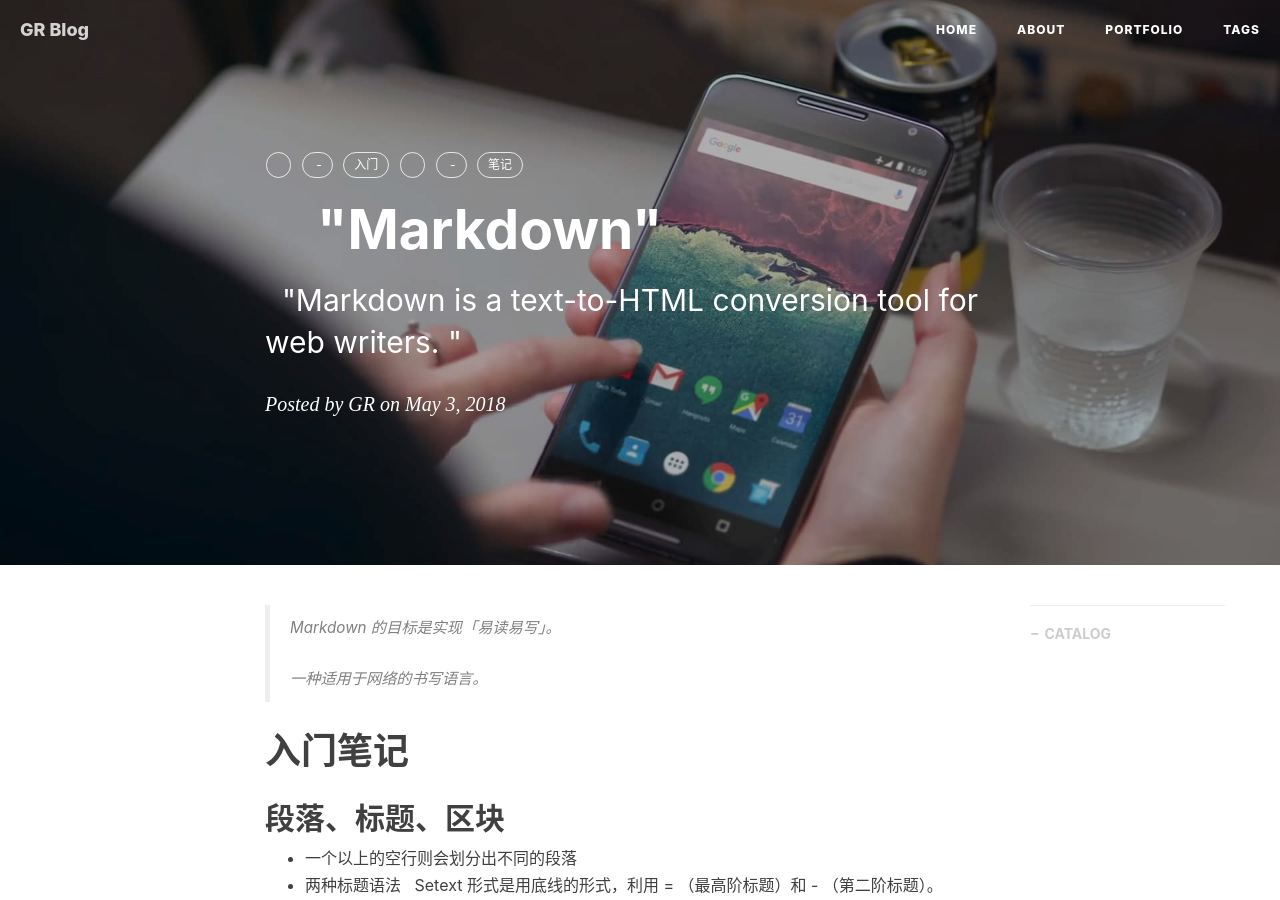
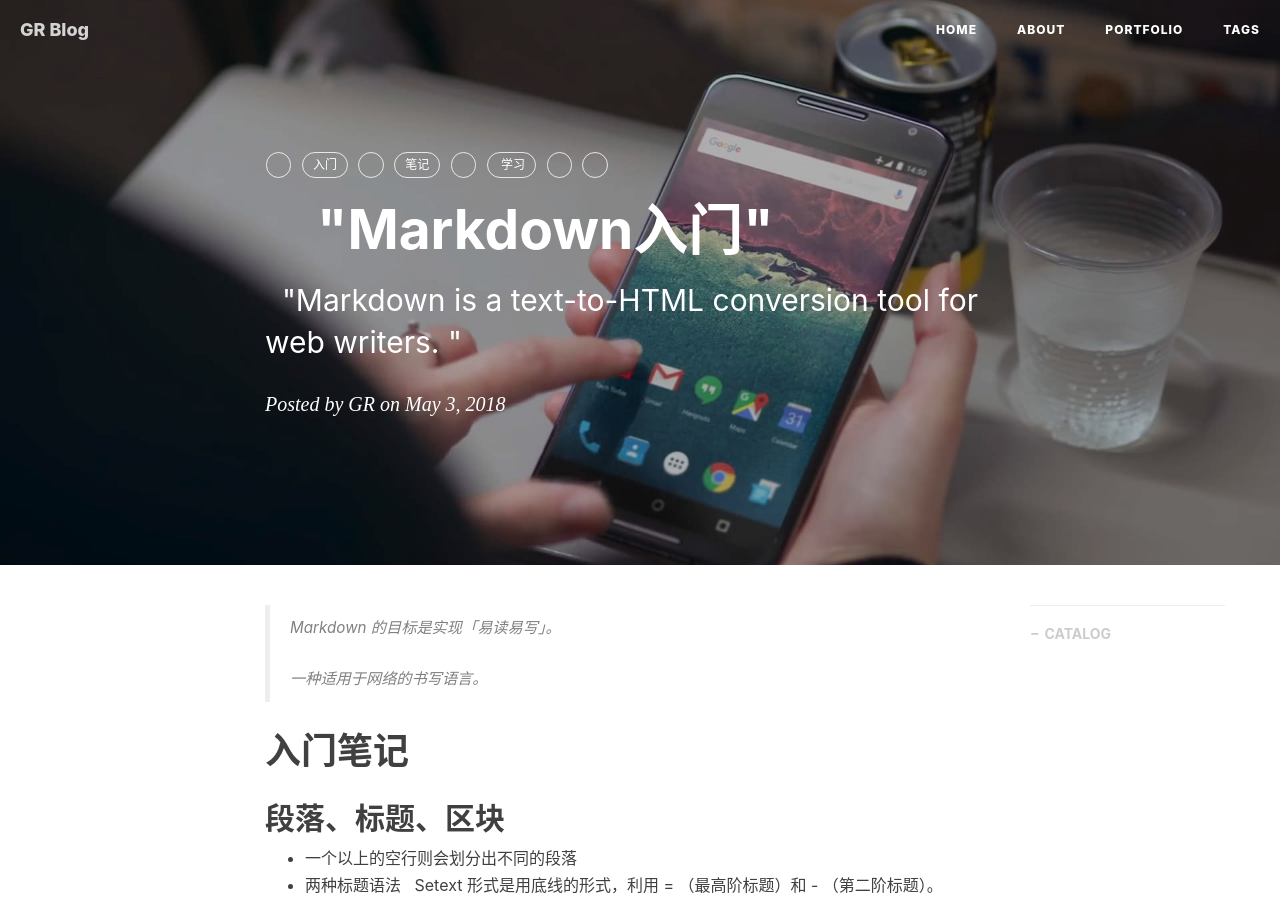
Before and after one commit to wangguorong1996/wangguorong1996.github.io, a Jekyll site: the page built from _posts/2018-05-03-learnMarkdown.markdown, in a window 1280 px wide and 900 px high. Built offline with Jekyll 4.4.1, drawn with Linux system fonts in a browser that asks for light colours; nearby versions of some CDN libraries; comment, search, counter and statistics services are not loaded.

Commit message:
Update 2018-05-03-learnMarkdown.markdown

```diff
--- a/_posts/2018-05-03-learnMarkdown.markdown
+++ b/_posts/2018-05-03-learnMarkdown.markdown
@@ -1,6 +1,6 @@
 ---
 layout:     post
-title:      "Markdown"
+title:      "Markdown入门"
 subtitle:   "Markdown is a text-to-HTML conversion tool for web writers. "
 date:       2018-05-03 23:27:00
 author:     "GR"
@@ -8,8 +8,10 @@ header-img: "img/post-bg-nextgen-web-pwa.jpg"
 header-mask: 0.3
 catalog:    true
 tags:
-    - 入门
-    - 笔记
+    入门
+    笔记
+    学习
+
 ---
 
 > Markdown 的目标是实现「易读易写」。<br><br>
```
